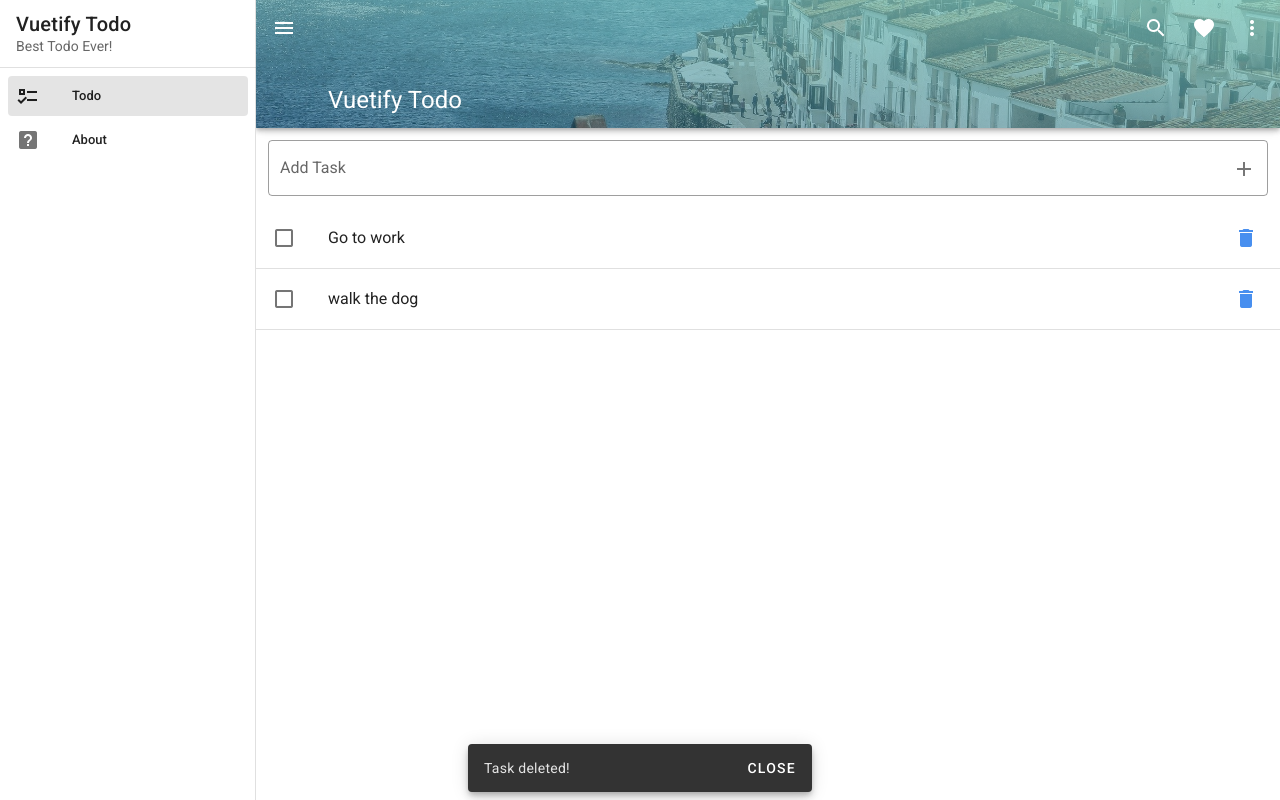
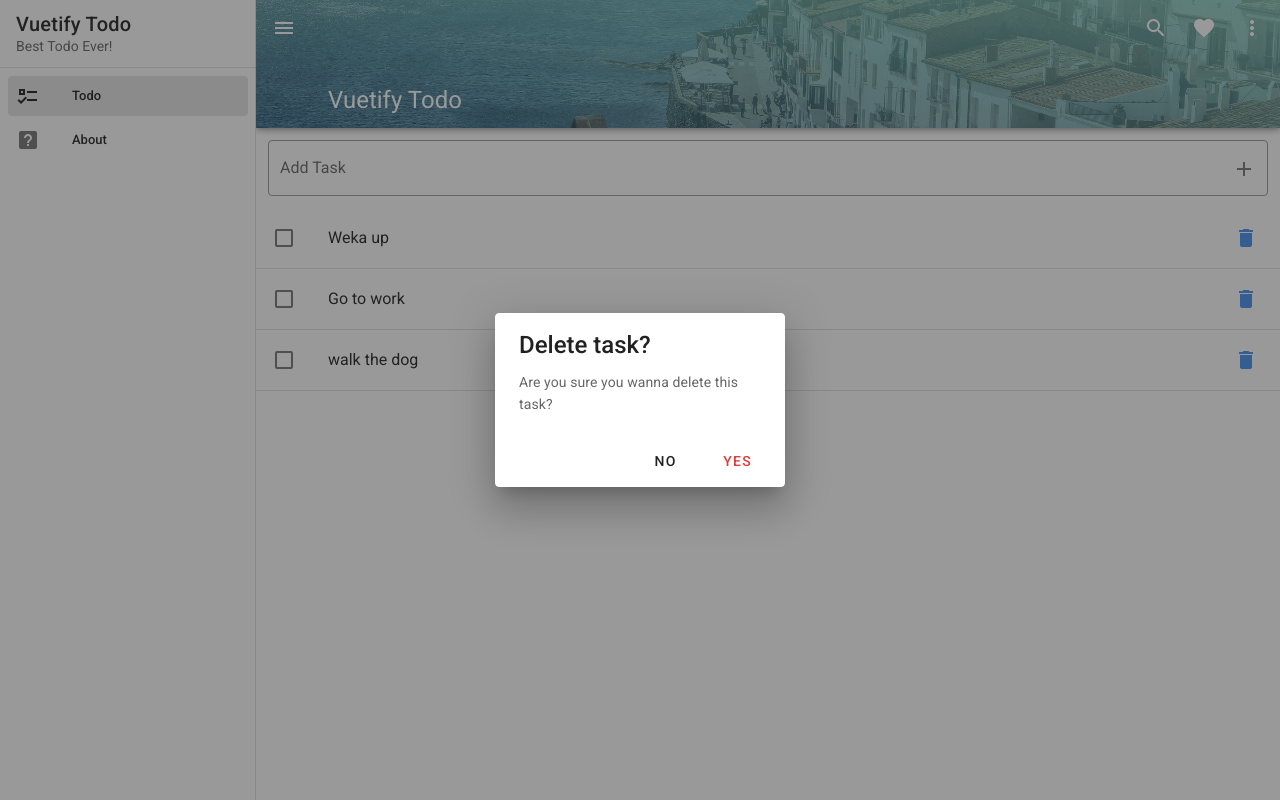
Before and after one commit to Dima-lang51/Todo_list, a Vue app: page /#/ in a window 1280 px wide. Both pictures are taken after a click on the button 1246 px from the left and 238 px from the top of the page. Built offline with nearby package versions, Linux system fonts and the light colour scheme.

Commit message:
Dialog window
Implementing the Logic of the Dialog  window
When deleting a task, a dialog box pop up with confirmation of deletion or cancellation

```diff
--- /dev/null
+++ b/src/components/Todo/Dialogs/DialogDelete.vue
@@ -0,0 +1,40 @@
+<template>
+  <v-dialog
+    :value="true"
+    persistent
+    max-width="290"
+  >
+    <v-card>
+      <v-card-title class="headline">
+        Delete task?
+      </v-card-title>
+      <v-card-text>Are you sure you wanna delete this task?</v-card-text>
+      <v-card-actions>
+        <v-spacer></v-spacer>
+        <v-btn
+          @click="$emit('close')"
+          text
+        >
+          No
+        </v-btn>
+        <v-btn
+          @click="$store.dispatch('deleteTask', task.id)"
+          color="red darken-1"
+          text
+        >
+          Yes
+        </v-btn>
+      </v-card-actions>
+    </v-card>
+  </v-dialog>
+</template>
+
+<script>
+export default {
+  props: ['task']
+}
+</script>
+
+<style>
+
+</style>
--- a/src/components/Todo/Task.vue
+++ b/src/components/Todo/Task.vue
@@ -13,18 +13,29 @@
               <v-list-item-title :class="{ 'text-decoration-line-through' : task.done }">{{ task.title }}</v-list-item-title>
             </v-list-item-content>
             <v-list-item-action>
-              <v-btn @click.stop="$store.dispatch('deleteTask', task.id)" icon>
+              <v-btn @click.stop="dialogs.delete = true" icon>
                 <v-icon color="primary lighten-1">mdi-delete</v-icon>
               </v-btn>
         </v-list-item-action>
           </template>
         </v-list-item>
         <v-divider></v-divider>
+        <dialog-delete v-if="dialogs.delete" :task="task" @close='dialogs.delete = false' />
   </div>
 </template>
 
 <script>
 export default {
-  props: ['task']
+  props: ['task'],
+  data() {
+    return {
+      dialogs: {
+        delete: false
+      }
+    }
+  },
+  components: {
+    'dialog-delete': require('@/components/Todo/Dialogs/DialogDelete.vue').default
+  }
 }
 </script>
```
